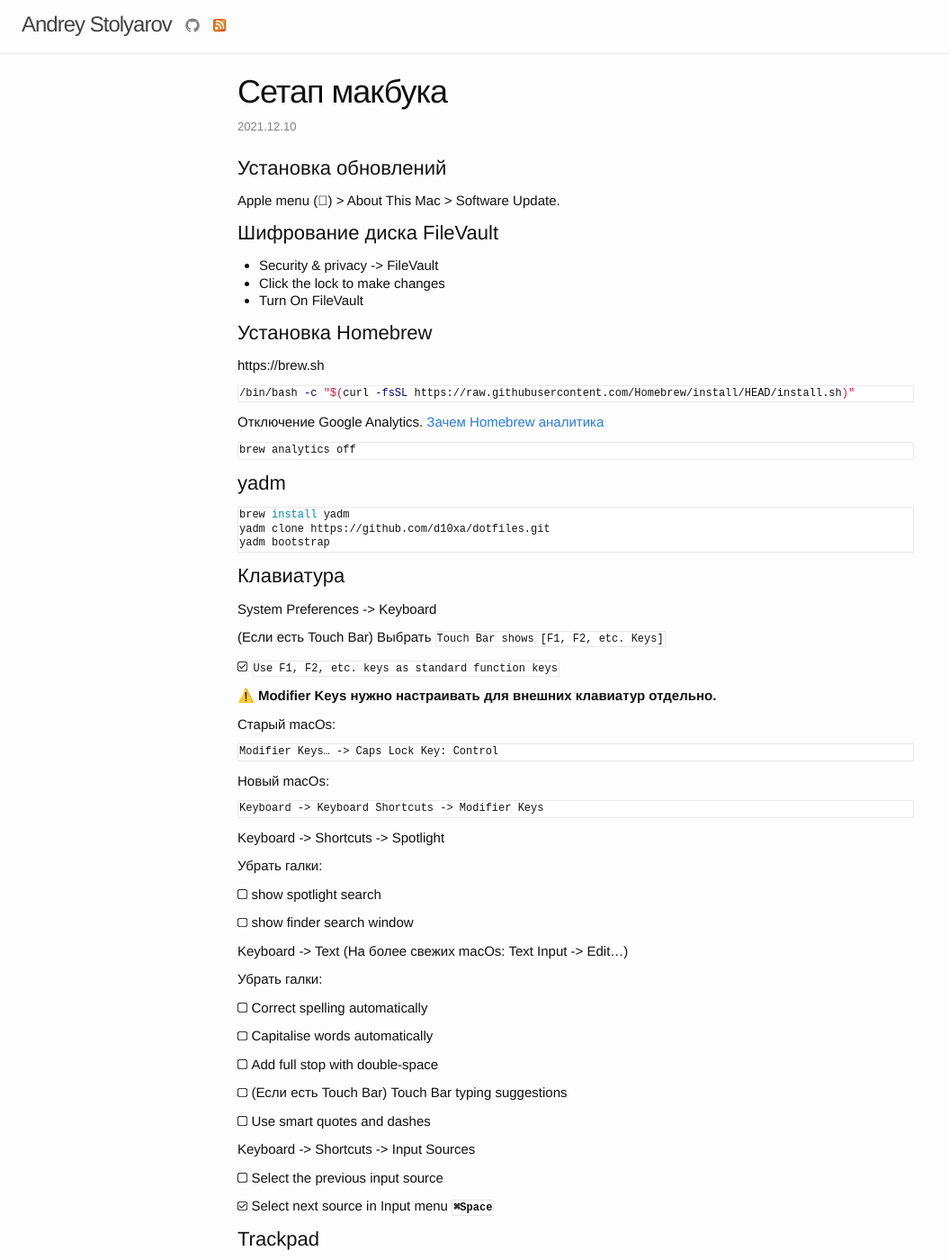
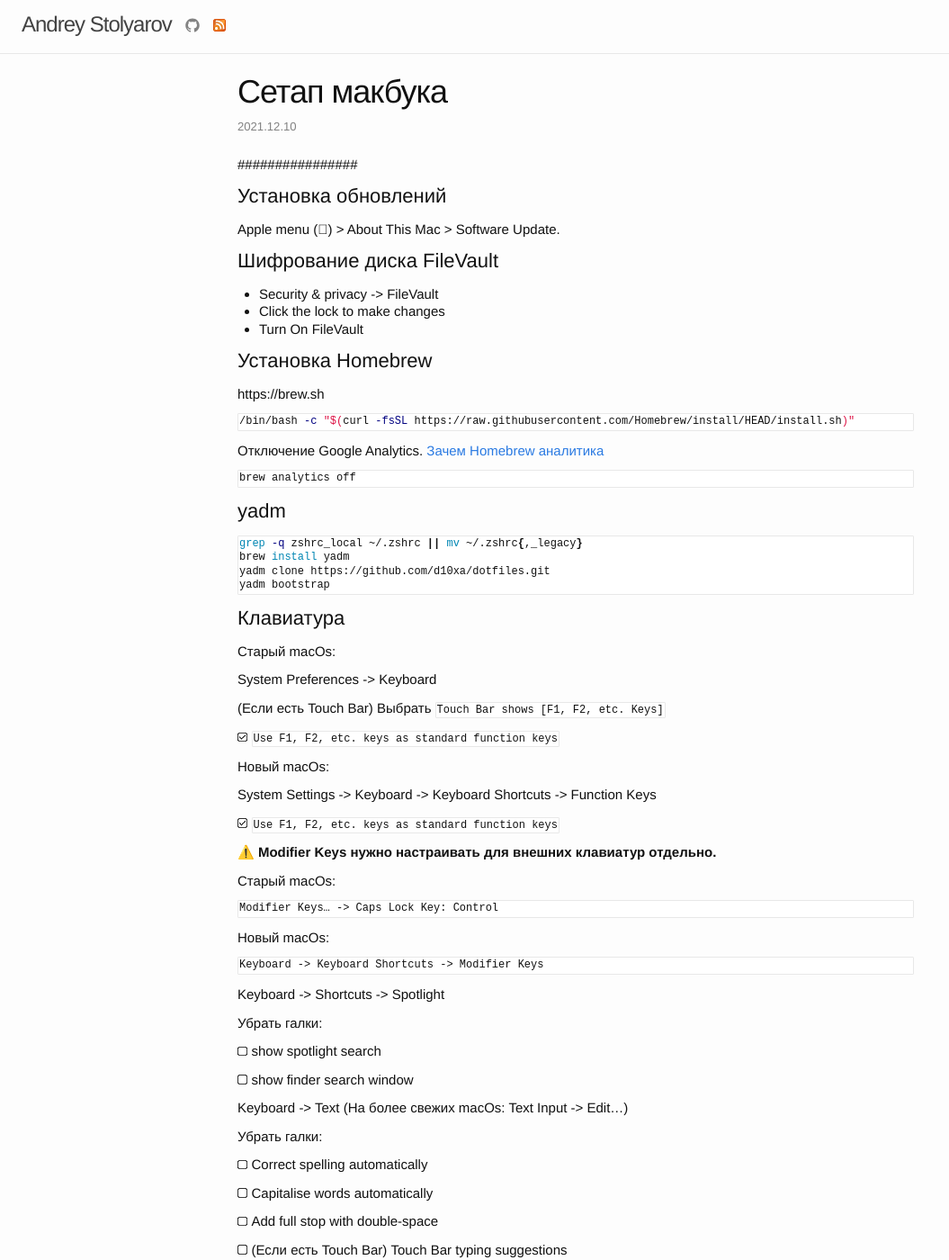
Before and after one commit to d10xa/d10xa.github.io, a Jekyll site: the page built from _posts/2021-12-10-macbook-setup.md, in a window 1280 px wide and 1400 px high. Shown: the whole window at 90% size, without its empty margins (0-1055 px from the left). Built offline with Jekyll 4.4.1, drawn with Linux system fonts in a browser that asks for light colours; some of the changed text lies outside the part shown.

Commit message:
Update Keyboard section. Add Screenshots

````diff
--- a/_posts/2021-12-10-macbook-setup.md
+++ b/_posts/2021-12-10-macbook-setup.md
@@ -5,6 +5,10 @@
 categories: macos
 permalink: /macbook-setup
 ---
+
+
+################
+
 
 ## Установка обновлений
 
@@ -33,6 +37,7 @@
 ## yadm
 
 ```bash
+grep -q zshrc_local ~/.zshrc || mv ~/.zshrc{,_legacy}
 brew install yadm
 yadm clone https://github.com/d10xa/dotfiles.git
 yadm bootstrap
@@ -40,9 +45,17 @@
 
 ## Клавиатура
 
+Старый macOs:
+
 System Preferences ->  Keyboard
 
 (Если есть Touch Bar) Выбрать `Touch Bar shows [F1, F2, etc. Keys]`
+
+<div class="checkbox-selected"></div> `Use F1, F2, etc. keys as standard function keys`
+
+Новый macOs:
+
+System Settings -> Keyboard -> Keyboard Shortcuts -> Function Keys
 
 <div class="checkbox-selected"></div> `Use F1, F2, etc. keys as standard function keys`
 
@@ -130,6 +143,13 @@
 System Preferences -> Desktop & Dock -> Hot Corners... -> Start Screen Saver
 
 System Preferences -> Require password after screen saver begins or display is turned off -> **`[Immediately]`**
+
+## Screenshots
+
+```bash
+mkdir ~/Documents/Screenshots
+defaults write com.apple.screencapture location "$HOME/Documents/Screenshots"
+```
 
 ## App Store
 
````
